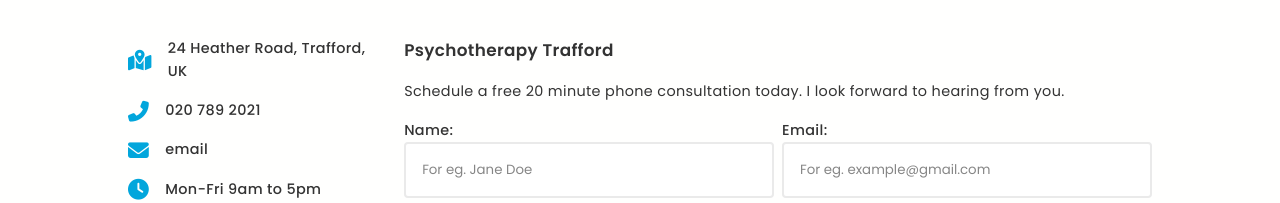
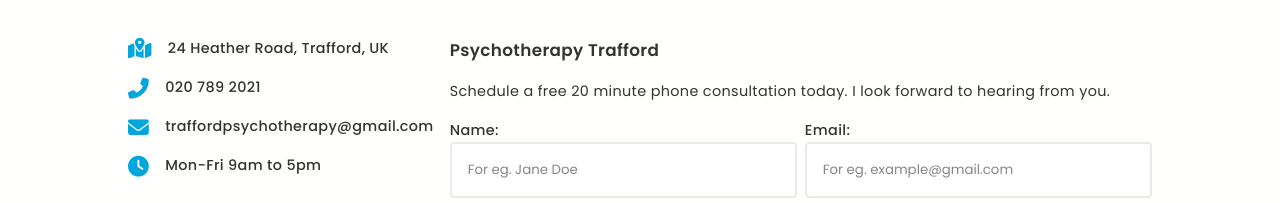
Before and after one commit to Juel07/mock-website, a plain HTML site: page index.html in a window 1280 px wide. Shown: the part 2933-3136 px from the top of the page. Drawn offline with Linux system fonts and the light colour scheme.

Commit message:
update email & remove unused code

```diff
--- a/index.html
+++ b/index.html
@@ -13,7 +13,7 @@
 </head>
 
 <body>
-  <!-- -------------------------------- Scroll --------------------------------- -->
+  <!-- -------------------------------- Scroll to top --------------------------------- -->
 
   <a href="#home" class="scrolltop" id="scroll-top">
     <i class="fas fa-chevron-up scrolltop__icon"></i>
@@ -108,20 +108,6 @@
             theory professes that we are all okay, we all have the ability to think an we all have the ability to
             change.
           </p>
-          <!-- <div>
-            <span class="about__number">05</span>
-            <span class="about__achievement">Years of Experience</span>
-          </div>
-
-          <div>
-            <span class="about__number">29+</span>
-            <span class="about__achievement">Projects</span>
-          </div>
-
-          <div>
-            <span class="about__number">07</span>
-            <span class="about__achievement">Best work award</span>
-          </div> -->
         </div>
       </div>
       <div class="tabinator">
@@ -203,7 +189,7 @@
       </div>
     </section>
 
-    <!-- get started -->
+    <!-- -------------------------------- get started -------------------------------- -->
 
     <section class="getstarted section bd-container" id='getstarted'>
       <span class="section-subtitle">How it works</span>
@@ -214,21 +200,18 @@
           <i class="fas fa-comments getstarted__icon"></i>
           <h3 class="getstarted__title">Free 20 mins chat</h3>
           <p class="getstarted__description">Free 20 minute consultation over the phone</p>
-          <!-- <a href="#" class="button">Learn more</a> -->
         </div>
 
         <div class="getstarted__data">
           <i class="far fa-calendar-check getstarted__icon"></i>
           <h3 class="getstarted__title">Book appointment</h3>
           <p class="getstarted__description">Face-to-face and online appointments available Monday - Friday</p>
-          <!-- <a href="#" class="button">Learn more</a> -->
         </div>
 
         <div class="getstarted__data">
           <i class="fas fa-user-friends getstarted__icon"></i>
           <h3 class="getstarted__title">1st session</h3>
           <p class="getstarted__description">Each session costs £40 and lasts for 50 minutes.*</p>
-          <!-- <a href="#" class="button">Learn more</a> -->
         </div>
       </div>
     </section>
@@ -241,7 +224,6 @@
       <div class="testimonial__container swiper-container">
         <div class="swiper-wrapper">
           <div class="testimonial__content swiper-slide">
-            <!-- <img src="" alt="" class="testimonial__img"> -->
             <i class='fas fa-quote-left testimonial__icon'></i>
             <h3 class="testimonial__title">Holly</h3>
             <span class="testimonial__client">Age 23</span>
@@ -252,7 +234,6 @@
 
           <div class="testimonial__content swiper-slide">
             <i class='fas fa-quote-left testimonial__icon'></i>
-            <!-- <img src="" alt="" class="testimonial__img"> -->
             <h3 class="testimonial__title">Jennifer</h3>
             <span class="testimonial__client">Age 41</span>
             <p class="testimonial__description">I was struggling with anxiety at the beginning of therapy, and now I
@@ -271,14 +252,13 @@
       <span class="section-subtitle">Get in touch</span>
       <h2 class="section-title">Contact</h2>
 
-      <!-- <div class="contact_container"> -->
       <div class="contact__wrapper">
         <div class="contact__info">
 
           <ul>
             <li><i class="fas fa-map-marked-alt contact__icon"></i>24 Heather Road, Trafford, UK</li>
             <li><i class="fas fa-phone-alt contact__icon"></i>020 789 2021</li>
-            <li><i class="fas fa-envelope contact__icon"></i>email</li>
+            <li><i class="fas fa-envelope contact__icon"></i>traffordpsychotherapy@gmail.com</li>
             <li><i class="fas fa-clock contact__icon"></i>Mon-Fri 9am to 5pm</li>
           </ul>
         </div>
@@ -318,7 +298,6 @@
           </form>
         </div>
       </div>
-      <!-- </div> -->
     </section>
   </main>
 
@@ -328,16 +307,14 @@
     <div class="footer__container bd-container">
       <h1 class="footer__title">Psychotherapy Trafford</h1>
       <p class="footer__description">Helping people reach their full potential</p>
-      <!-- <span class="footer__email"><a href="mailto:info@psychotherapyTrafford.co.uk">info@psychotherapytrafford.co.uk</a>
-      </span> -->
     </div>
 
     <div class="footer__social">
-      <a href="mailto:info@psychotherapyTrafford.co.uk" class="footer__link"><i class="fas fa-envelope-square"></i></a>
+      <a href="mailto:traffordpsychotherapy@gmail.com" class="footer__link"><i class="fas fa-envelope-square"></i></a>
       <a href="tel:123-456-7890" class="footer__link"> <i class="fas fa-phone-square-alt"></i></a>
     </div>
 
-    <p class="footer__copy">© <span>2021</span> Website by <a href='www.juelbraganza.io'>Juel Braganza</a></p>
+    <p class="footer__copy">© <span>2021</span> Website by <a href="https://www.juelbraganza.io">Juel Braganza</a></p>
   </footer>
 
   <!-- Swiper JS -->
```
